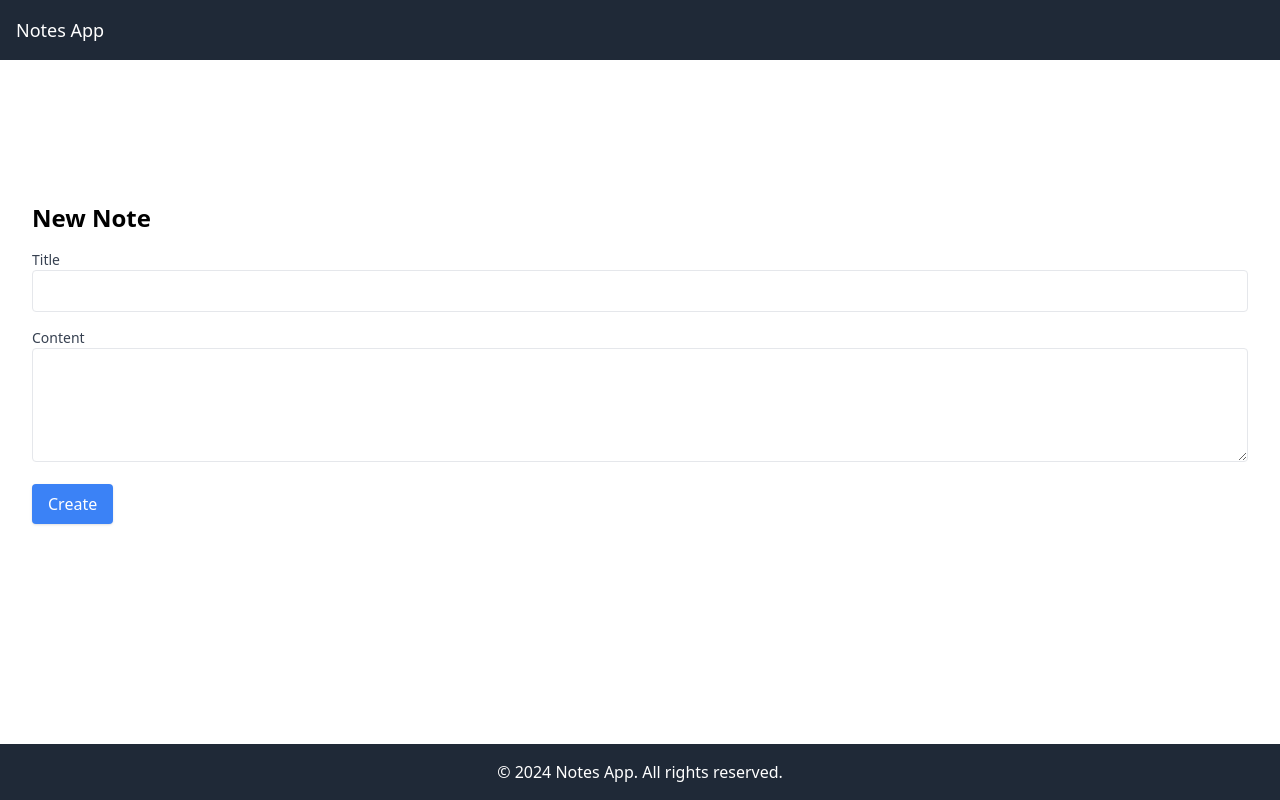
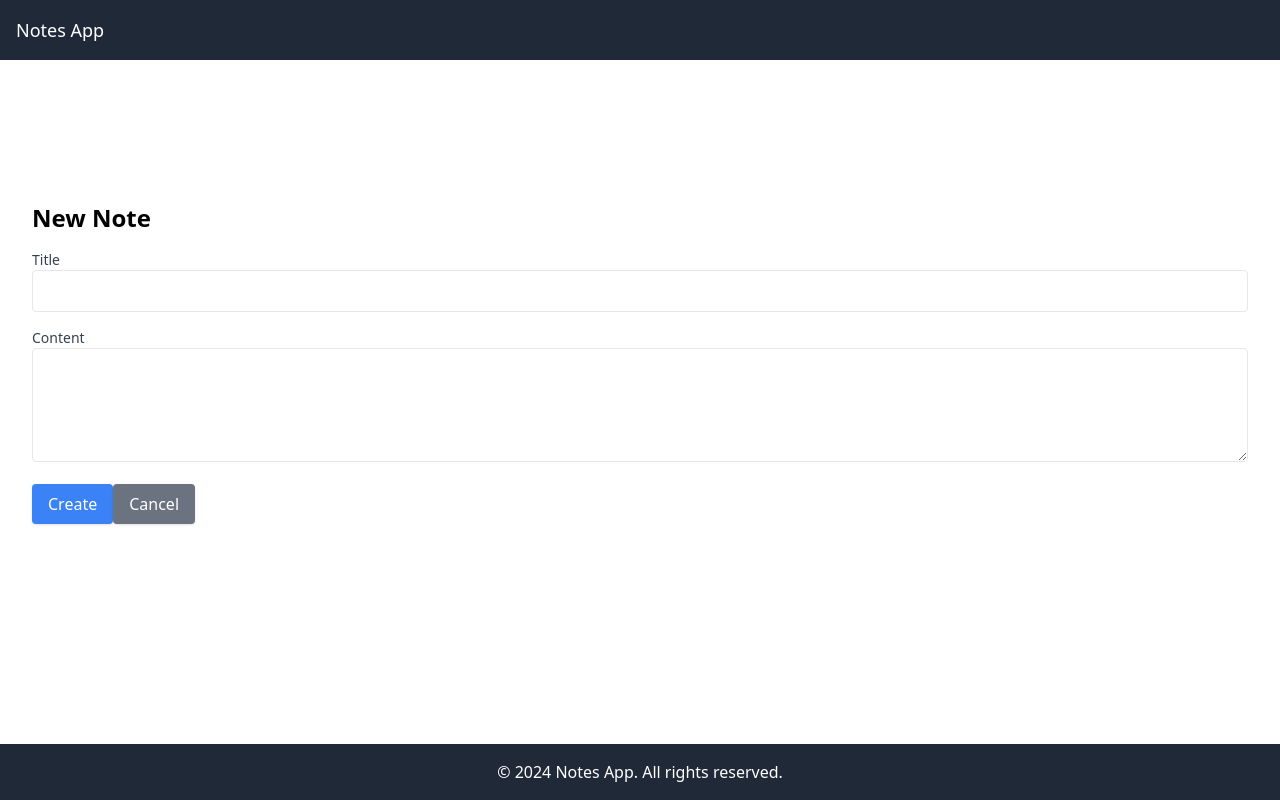
Before and after one commit to manthanank/notes-app, an Angular app: page /new-note in a window 1280 px wide. Built offline with nearby package versions, Linux system fonts and the light colour scheme.

Commit message:
chore: Add cancel button to note form for navigation to home

```diff
--- a/src/app/components/note-form/note-form.component.html
+++ b/src/app/components/note-form/note-form.component.html
@@ -36,5 +36,6 @@
         </div>
         <button type="submit" class="px-4 py-2 bg-blue-500 text-white rounded shadow">{{ isEditMode() ? 'Update' :
             'Create' }}</button>
+        <button type="button" class="px-4 py-2 bg-gray-500 text-white rounded shadow" (click)="onCancel()">Cancel</button>
     </form>
 </div>
--- a/src/app/components/note-form/note-form.component.ts
+++ b/src/app/components/note-form/note-form.component.ts
@@ -65,6 +65,10 @@ export class NoteFormComponent implements OnInit {
     }
   }
 
+  onCancel(): void {
+    this.router.navigate(['/']);
+  }
+
   onSubmit(): void {
     this.submitted.set(true);
     if (this.noteForm.invalid) {
```
Also changed, not shown: 2 other files (tests, documents, lock files or other folders).
